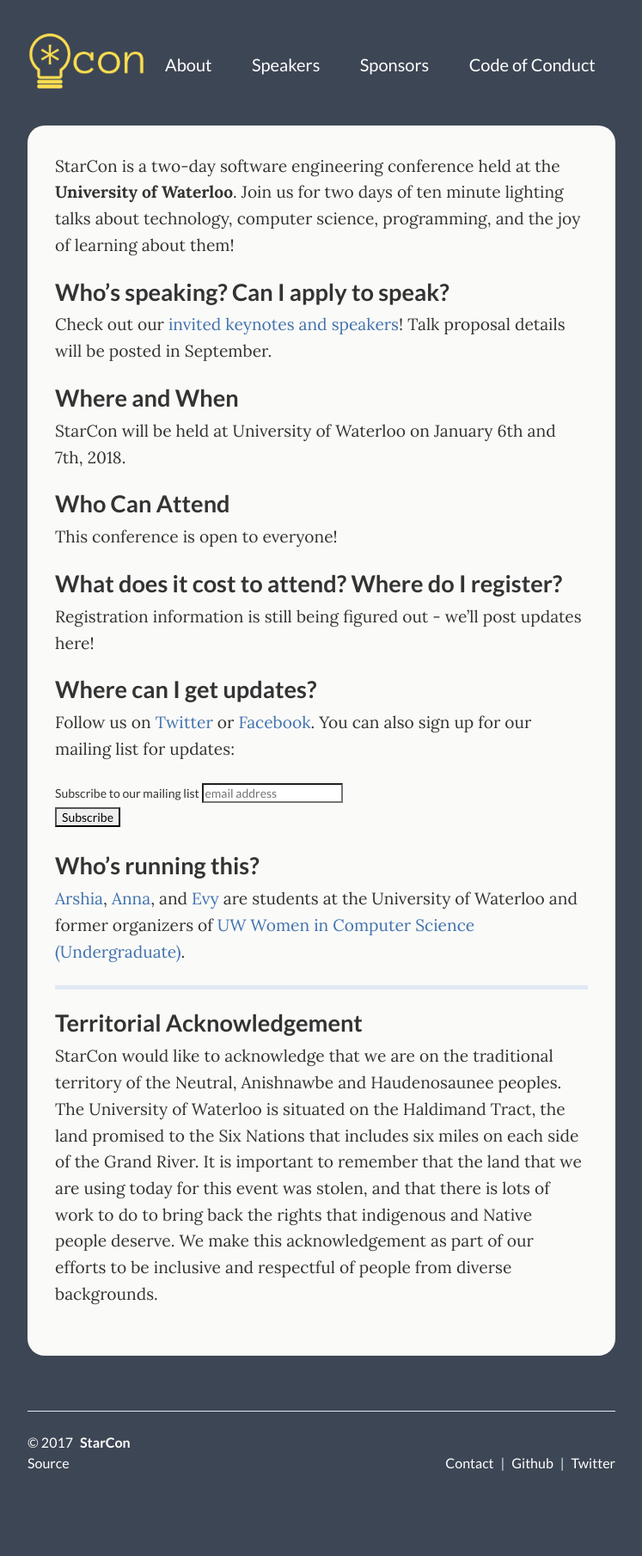
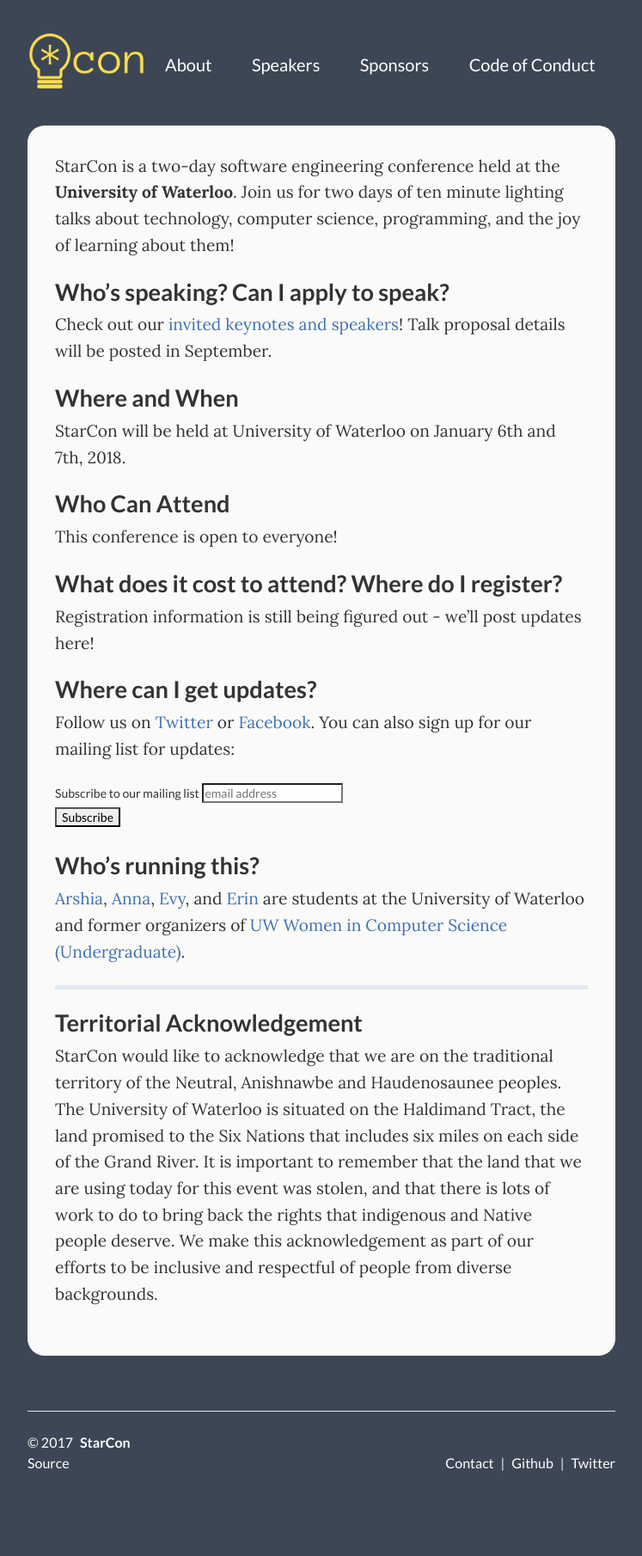
Before and after one commit to StarConKW/starconkw.github.io, a Jekyll site: the page built from index.md, in a window 1280 px wide. Shown: the whole page at 86% size, without its empty margins (266-1013 px from the left). Built offline with Jekyll 4.4.1, drawn with Linux system fonts in a browser that asks for light colours; comment, search, counter and statistics services are not loaded.

Commit message:
add erin to the site

```diff
--- a/index.md
+++ b/index.md
@@ -50,7 +50,7 @@ Follow us on [Twitter](https://twitter.com/starconuw) or [Facebook](https://www.
 
 ## Who's running this?
 
-[Arshia](https://twitter.com/arshia__), [Anna](http://annalorimer.com/), and [Evy](http://evykassirer.com) are students at the University of Waterloo and former organizers of [UW Women in Computer Science (Undergraduate)](http://wics.uwaterloo.ca).
+[Arshia](https://twitter.com/arshia__), [Anna](http://annalorimer.com/), [Evy](http://evykassirer.com), and [Erin](https://www.linkedin.com/in/erin-edward/) are students at the University of Waterloo and former organizers of [UW Women in Computer Science (Undergraduate)](http://wics.uwaterloo.ca).
 
 ---
 
```
